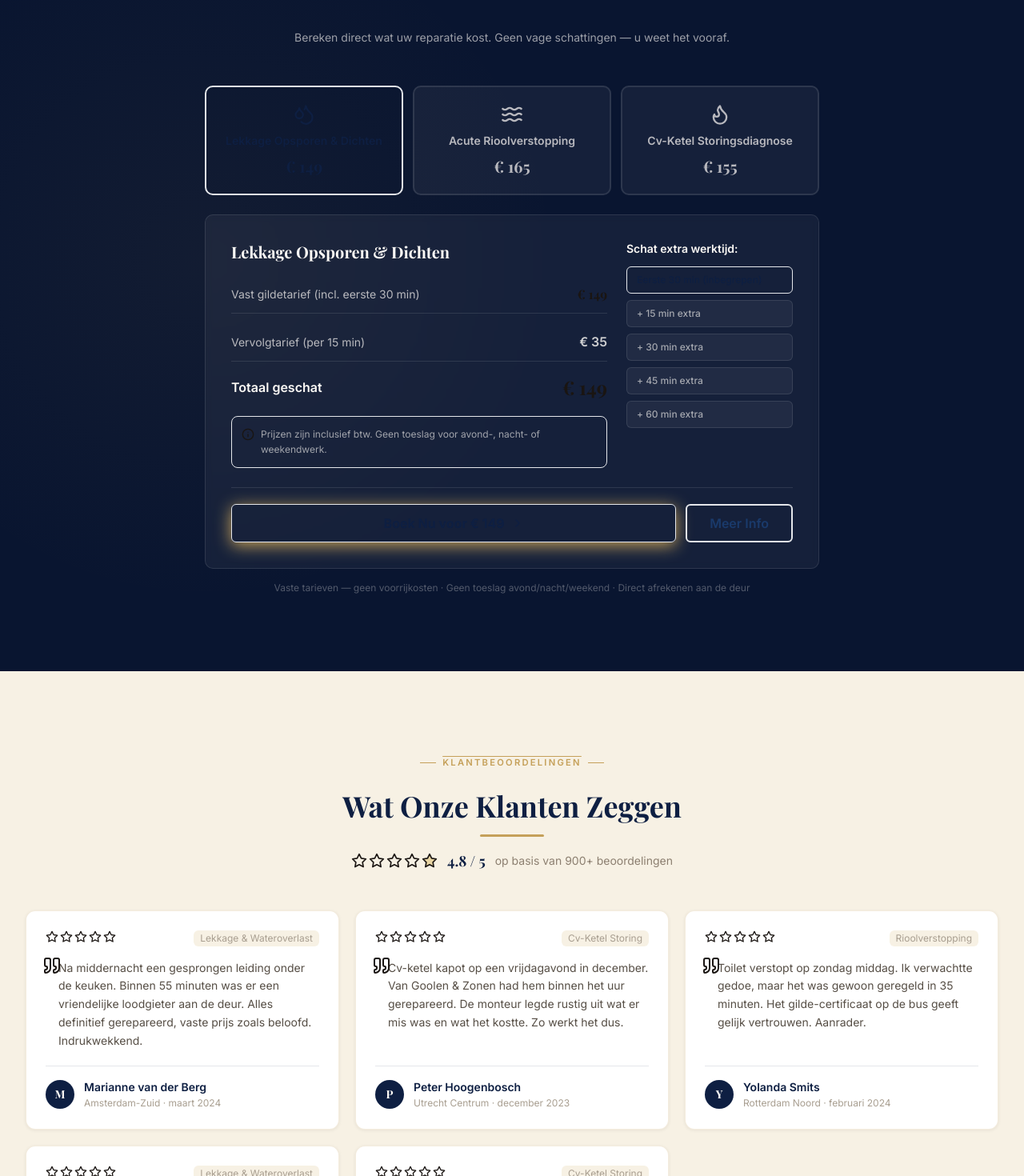
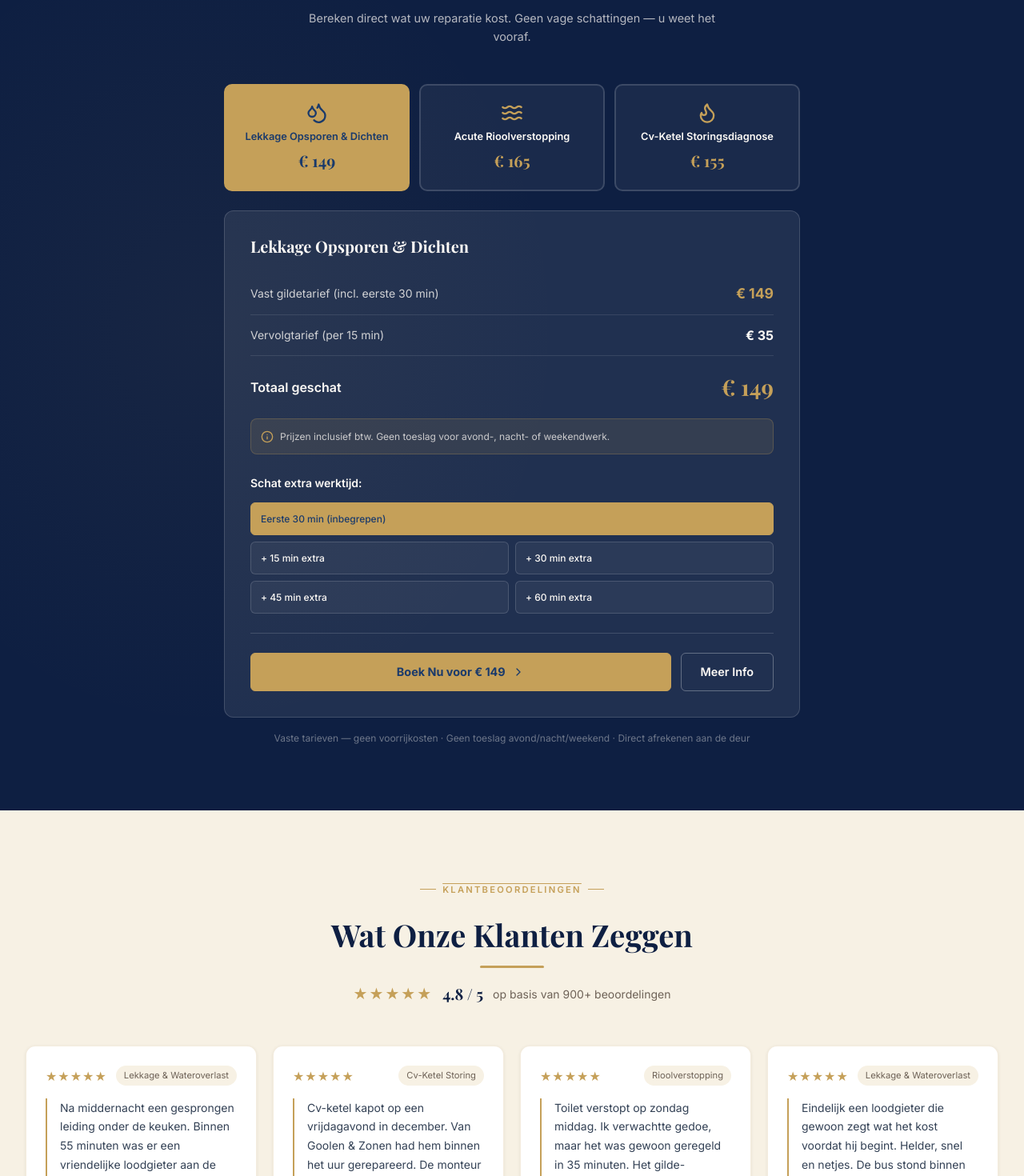
Before and after one commit to mohamedboujjou95-bit/vangoolen-en-zonen, a Next.js app: page / in a window 1280 px wide. Shown: the part 1880-3350 px from the top of the page at 80% size. Built offline with nearby package versions, Linux system fonts and the light colour scheme.

Commit message:
fix: contrast, sterren, knoppen

```diff
--- a/components/sections/reviews.tsx
+++ b/components/sections/reviews.tsx
@@ -1,68 +1,38 @@
 import React from "react";
-import { Quote } from "lucide-react";
-import { StarRating } from "@/components/ui/star-rating";
 import { REVIEWS } from "@/lib/data";
 
 export function ReviewsSection() {
   return (
-    <section className="section bg-cream-200">
+    <section style={{background:"#f7f1e4",padding:"5rem 0"}}>
       <div className="container-vg">
-
-        {/* Header */}
-        <div className="text-center max-w-xl mx-auto mb-12">
+        <div style={{textAlign:"center",maxWidth:"540px",margin:"0 auto 3rem"}}>
           <span className="overline mb-3">Klantbeoordelingen</span>
-          <h2 className="font-display font-bold text-3xl md:text-4xl text-primary-800 mt-3">
-            Wat Onze Klanten Zeggen
-          </h2>
-          <div className="gold-rule-center mt-4" />
-          <div className="flex items-center justify-center gap-3 mt-4">
-            <StarRating rating={4.8} size="lg" />
-            <span className="font-display font-bold text-primary-800 text-lg">4.8 / 5</span>
-            <span className="text-secondary-500 text-sm">op basis van 900+ beoordelingen</span>
+          <h2 className="font-display font-bold" style={{fontSize:"clamp(1.75rem,3vw,2.4rem)",color:"#0e1f42",marginTop:"0.75rem"}}>Wat Onze Klanten Zeggen</h2>
+          <div className="gold-rule-center" />
+          <div style={{display:"flex",alignItems:"center",justifyContent:"center",gap:"0.75rem",marginTop:"1rem"}}>
+            <span style={{color:"#C5A059",fontSize:"1.25rem",letterSpacing:"2px"}}>★★★★★</span>
+            <strong style={{fontFamily:"var(--font-display)",fontSize:"1.2rem",color:"#0e1f42"}}>4.8 / 5</strong>
+            <span style={{color:"#6e6257",fontSize:"0.875rem"}}>op basis van 900+ beoordelingen</span>
           </div>
         </div>
-
-        {/* Review grid */}
-        <div className="grid grid-cols-1 md:grid-cols-2 lg:grid-cols-3 gap-5">
-          {REVIEWS.map((review, i) => (
-            <div
-              key={review.id}
-              className={[
-                "card-heritage p-6 flex flex-col",
-                i === 0 ? "lg:col-span-1 md:col-span-2 lg:md:col-span-1" : "",
-              ].join(" ")}
-            >
-              {/* Top: stars + service */}
-              <div className="flex items-start justify-between mb-4">
-                <StarRating rating={review.rating} />
-                <span className="text-xs text-secondary-400 bg-cream-200 px-2 py-0.5 rounded font-body">
-                  {review.service}
-                </span>
+        <div style={{display:"grid",gridTemplateColumns:"repeat(auto-fit,minmax(280px,1fr))",gap:"1.25rem"}}>
+          {REVIEWS.map((review) => (
+            <div key={review.id} className="card-heritage" style={{padding:"1.5rem",display:"flex",flexDirection:"column"}}>
+              <div style={{display:"flex",justifyContent:"space-between",alignItems:"flex-start",marginBottom:"0.875rem"}}>
+                <span style={{color:"#C5A059",fontSize:"1rem",letterSpacing:"1px"}}>{"★".repeat(review.rating)}</span>
+                <span style={{fontSize:"0.7rem",color:"#6e6257",background:"#f7f1e4",padding:"0.2rem 0.625rem",borderRadius:"999px"}}>{review.service}</span>
               </div>
-
-              {/* Quote */}
-              <div className="relative flex-1">
-                <Quote className="h-6 w-6 text-gold-DEFAULT/30 absolute -top-1 -left-1" />
-                <p className="text-sm text-secondary-700 leading-relaxed pl-4 font-body">
-                  {review.text}
-                </p>
-              </div>
-
-              {/* Author */}
-              <div className="flex items-center gap-3 mt-5 pt-4 border-t border-gold-DEFAULT/15">
-                <div className="w-9 h-9 rounded-full bg-primary-800 flex items-center justify-center
-                                text-cream text-sm font-display font-bold shrink-0">
-                  {review.author.charAt(0)}
-                </div>
-                <div className="leading-none">
-                  <p className="text-sm font-semibold text-primary-800">{review.author}</p>
-                  <p className="text-xs text-secondary-400 mt-0.5">{review.location} · {review.date}</p>
+              <p style={{fontSize:"0.875rem",color:"#334155",lineHeight:1.7,paddingLeft:"1rem",borderLeft:"2px solid #C5A059",flex:1,marginBottom:"1.25rem"}}>{review.text}</p>
+              <div style={{display:"flex",alignItems:"center",gap:"0.75rem",paddingTop:"1rem",borderTop:"1px solid rgba(197,160,89,0.15)"}}>
+                <div style={{width:"2.25rem",height:"2.25rem",borderRadius:"50%",background:"#1a3a6b",display:"flex",alignItems:"center",justifyContent:"center",fontSize:"0.875rem",fontWeight:700,color:"#FDFAF6",fontFamily:"var(--font-display)",flexShrink:0}}>{review.author.charAt(0)}</div>
+                <div>
+                  <p style={{fontSize:"0.8125rem",fontWeight:600,color:"#0e1f42"}}>{review.author}</p>
+                  <p style={{fontSize:"0.7rem",color:"#a89e90",marginTop:"0.1rem"}}>{review.location} · {review.date}</p>
                 </div>
               </div>
             </div>
           ))}
         </div>
-
       </div>
     </section>
   );
--- a/components/sections/tarief-calculator.tsx
+++ b/components/sections/tarief-calculator.tsx
@@ -1,105 +1,88 @@
 "use client";
-
 import React, { useState } from "react";
 import Link from "next/link";
 import { Droplets, Waves, Flame, ChevronRight, Info } from "lucide-react";
 import { GILDE_TARIEVEN } from "@/lib/data";
 import { formatPrice } from "@/lib/utils";
 import type { ServiceId } from "@/types";
-
-const SERVICE_ICONS: Record<ServiceId, React.ElementType> = {
-  lekkage: Droplets,
-  verstopping: Waves,
-  "cv-storing": Flame,
-};
-
+const SERVICE_ICONS: Record<ServiceId, React.ElementType> = { lekkage: Droplets, verstopping: Waves, "cv-storing": Flame };
 export function TariefCalculatorSection() {
   const [selected, setSelected] = useState<ServiceId>("lekkage");
   const [extraMinutes, setExtraMinutes] = useState<number>(0);
-
   const tarief = GILDE_TARIEVEN.find((t) => t.serviceId === selected)!;
   const extraBlocks = Math.ceil(extraMinutes / 15);
   const totalPrice = tarief.vastTarief + extraBlocks * tarief.vervolgtarief;
-
   return (
-    <section id="tarieven" className="section bg-primary-900 relative overflow-hidden">
-      <div className="absolute inset-0 pointer-events-none" style={{ background: "radial-gradient(ellipse 50% 60% at 20% 50%, rgba(197,160,89,0.05) 0%, transparent 70%)" }} />
-      <div className="container-vg relative z-10">
-        <div className="text-center max-w-xl mx-auto mb-12">
-          <span className="overline mb-4" style={{color:"rgba(197,160,89,0.8)"}}>Volledige Transparantie</span>
-          <h2 className="text-3xl md:text-4xl font-display font-bold text-cream mt-3">Vaste Gildetarieven</h2>
-          <div className="w-16 h-0.5 bg-gold-DEFAULT rounded mx-auto mt-4" />
-          <p className="text-cream/60 mt-4 text-sm leading-relaxed">Bereken direct wat uw reparatie kost. Geen vage schattingen — u weet het vooraf.</p>
+    <section id="tarieven" style={{background:"#0e1f42",padding:"5rem 0",position:"relative",overflow:"hidden"}}>
+      <div style={{position:"absolute",inset:0,background:"radial-gradient(ellipse 50% 60% at 20% 50%, rgba(197,160,89,0.05) 0%, transparent 70%)",pointerEvents:"none"}} />
+      <div className="container-vg" style={{position:"relative",zIndex:1}}>
+        <div style={{textAlign:"center",maxWidth:"540px",margin:"0 auto 3rem"}}>
+          <span className="overline" style={{color:"rgba(197,160,89,0.9)"}}>Volledige Transparantie</span>
+          <h2 className="font-display font-bold" style={{fontSize:"clamp(1.75rem,3vw,2.4rem)",color:"#FDFAF6",marginTop:"0.75rem"}}>Vaste Gildetarieven</h2>
+          <div style={{width:"4rem",height:"3px",background:"#C5A059",borderRadius:"999px",margin:"1rem auto"}} />
+          <p style={{color:"rgba(253,250,246,0.7)",fontSize:"0.9rem",lineHeight:1.6}}>Bereken direct wat uw reparatie kost. Geen vage schattingen — u weet het vooraf.</p>
         </div>
-
-        <div className="max-w-3xl mx-auto">
-          <div className="grid grid-cols-1 sm:grid-cols-3 gap-3 mb-6">
+        <div style={{maxWidth:"720px",margin:"0 auto"}}>
+          <div style={{display:"grid",gridTemplateColumns:"repeat(3,1fr)",gap:"0.75rem",marginBottom:"1.5rem"}}>
             {GILDE_TARIEVEN.map((t) => {
               const Icon = SERVICE_ICONS[t.serviceId];
               const isActive = selected === t.serviceId;
               return (
                 <button key={t.serviceId} onClick={() => { setSelected(t.serviceId); setExtraMinutes(0); }}
-                  className={`relative flex flex-col items-center gap-2.5 p-5 rounded-lg border-2 transition-all duration-200 cursor-pointer text-center group ${isActive ? "bg-gold-DEFAULT border-gold-DEFAULT text-primary-800" : "bg-white/5 border-white/10 text-cream/70 hover:border-gold-DEFAULT/40"}`}>
-                  <Icon className={`h-7 w-7 ${isActive ? "text-primary-800" : "text-gold-DEFAULT"}`} />
-                  <span className={`text-sm font-semibold font-body leading-tight ${isActive ? "text-primary-800" : ""}`}>{t.service}</span>
-                  <span className={`text-xl font-display font-bold ${isActive ? "text-primary-800" : "text-gold-DEFAULT"}`}>{formatPrice(t.vastTarief)}</span>
-                </button>
-              );
+                  style={{padding:"1.25rem 1rem",borderRadius:"0.625rem",border:`2px solid ${isActive?"#C5A059":"rgba(255,255,255,0.15)"}`,background:isActive?"#C5A059":"rgba(255,255,255,0.05)",cursor:"pointer",textAlign:"center",transition:"all 0.2s"}}>
+                  <Icon style={{height:"1.75rem",width:"1.75rem",color:isActive?"#1a3a6b":"#C5A059",margin:"0 auto 0.5rem"}} />
+                  <span style={{display:"block",fontSize:"0.8rem",fontWeight:600,color:isActive?"#1a3a6b":"#FDFAF6",lineHeight:1.3}}>{t.service}</span>
+                  <span style={{display:"block",fontSize:"1.25rem",fontWeight:700,color:isActive?"#1a3a6b":"#C5A059",marginTop:"0.25rem",fontFamily:"var(--font-display)"}}>{formatPrice(t.vastTarief)}</span>
+                </button>);
             })}
           </div>
-
-          <div className="bg-white/5 backdrop-blur-sm border border-white/10 rounded-lg p-6 md:p-8">
-            <div className="flex flex-col md:flex-row gap-6">
-              <div className="flex-1">
-                <h3 className="font-display font-bold text-cream text-xl mb-4">{tarief.service}</h3>
-                <div className="space-y-3 mb-5">
-                  <div className="flex items-center justify-between py-2.5 border-b border-white/10">
-                    <span className="text-sm text-cream/70">Vast gildetarief (incl. eerste 30 min)</span>
-                    <span className="font-bold text-gold-DEFAULT font-display">{formatPrice(tarief.vastTarief)}</span>
-                  </div>
-                  <div className="flex items-center justify-between py-2.5 border-b border-white/10">
-                    <span className="text-sm text-cream/70">Vervolgtarief (per 15 min)</span>
-                    <span className="font-semibold text-cream/80">{formatPrice(tarief.vervolgtarief)}</span>
-                  </div>
-                  {extraBlocks > 0 && (
-                    <div className="flex items-center justify-between py-2.5 border-b border-white/10">
-                      <span className="text-sm text-cream/70">Extra werk ({extraMinutes} min = {extraBlocks}× blok)</span>
-                      <span className="font-semibold text-cream/80">{formatPrice(extraBlocks * tarief.vervolgtarief)}</span>
+          <div style={{background:"rgba(255,255,255,0.08)",border:"1px solid rgba(255,255,255,0.15)",borderRadius:"0.75rem",padding:"2rem"}}>
+            <div style={{display:"flex",flexDirection:"column",gap:"1.5rem"}}>
+              <div style={{flex:1}}>
+                <h3 className="font-display font-bold" style={{color:"#FDFAF6",fontSize:"1.25rem",marginBottom:"1.25rem"}}>{tarief.service}</h3>
+                <div style={{display:"flex",flexDirection:"column",gap:"0"}}>
+                  {[
+                    {label:"Vast gildetarief (incl. eerste 30 min)",val:formatPrice(tarief.vastTarief),highlight:true},
+                    {label:"Vervolgtarief (per 15 min)",val:formatPrice(tarief.vervolgtarief),highlight:false},
+                    ...(extraBlocks>0?[{label:`Extra werk (${extraMinutes} min)`,val:formatPrice(extraBlocks*tarief.vervolgtarief),highlight:false}]:[]),
+                  ].map((row,i)=>(
+                    <div key={i} style={{display:"flex",justifyContent:"space-between",alignItems:"center",padding:"0.75rem 0",borderBottom:"1px solid rgba(255,255,255,0.1)"}}>
+                      <span style={{fontSize:"0.875rem",color:"rgba(253,250,246,0.8)"}}>{row.label}</span>
+                      <span style={{fontWeight:700,color:row.highlight?"#C5A059":"#FDFAF6",fontSize:row.highlight?"1.1rem":"1rem"}}>{row.val}</span>
                     </div>
-                  )}
-                  <div className="flex items-center justify-between pt-1">
-                    <span className="font-semibold text-cream">Totaal geschat</span>
-                    <span className="font-display font-bold text-2xl text-gold-DEFAULT">{formatPrice(totalPrice)}</span>
+                  ))}
+                  <div style={{display:"flex",justifyContent:"space-between",alignItems:"center",paddingTop:"1rem"}}>
+                    <span style={{fontWeight:600,color:"#FDFAF6",fontSize:"1rem"}}>Totaal geschat</span>
+                    <span className="font-display font-bold" style={{color:"#C5A059",fontSize:"1.75rem"}}>{formatPrice(totalPrice)}</span>
                   </div>
                 </div>
-                <div className="flex items-start gap-2 p-3 bg-gold-DEFAULT/10 rounded-md border border-gold-DEFAULT/20">
-                  <Info className="h-4 w-4 text-gold-DEFAULT mt-0.5 shrink-0" />
-                  <p className="text-xs text-cream/60 leading-relaxed">Prijzen zijn inclusief btw. Geen toeslag voor avond-, nacht- of weekendwerk.</p>
+                <div style={{display:"flex",alignItems:"flex-start",gap:"0.5rem",padding:"0.75rem",background:"rgba(197,160,89,0.12)",borderRadius:"0.5rem",border:"1px solid rgba(197,160,89,0.25)",marginTop:"1rem"}}>
+                  <Info style={{height:"1rem",width:"1rem",color:"#C5A059",flexShrink:0,marginTop:"0.1rem"}} />
+                  <p style={{fontSize:"0.75rem",color:"rgba(253,250,246,0.75)",lineHeight:1.6}}>Prijzen inclusief btw. Geen toeslag voor avond-, nacht- of weekendwerk.</p>
                 </div>
               </div>
-              <div className="md:w-52 flex flex-col">
-                <p className="text-sm font-semibold text-cream mb-3">Schat extra werktijd:</p>
-                <div className="grid grid-cols-2 md:grid-cols-1 gap-2">
-                  {[0, 15, 30, 45, 60].map((mins) => (
-                    <button key={mins} onClick={() => setExtraMinutes(mins)}
-                      className={`px-3 py-2 rounded text-xs font-medium text-left transition-all duration-150 border ${mins === 0 ? "col-span-2 md:col-span-1" : ""} ${extraMinutes === mins ? "bg-gold-DEFAULT text-primary-800 border-gold-DEFAULT font-bold" : "bg-white/5 text-cream/60 border-white/10 hover:border-gold-DEFAULT/30"}`}>
-                      {mins === 0 ? "Eerste 30 min (inbegrepen)" : `+ ${mins} min extra`}
+              <div>
+                <p style={{fontSize:"0.875rem",fontWeight:600,color:"#FDFAF6",marginBottom:"0.75rem"}}>Schat extra werktijd:</p>
+                <div style={{display:"grid",gridTemplateColumns:"1fr 1fr",gap:"0.5rem"}}>
+                  {[0,15,30,45,60].map((mins)=>(
+                    <button key={mins} onClick={()=>setExtraMinutes(mins)}
+                      style={{padding:"0.6rem 0.75rem",borderRadius:"0.375rem",fontSize:"0.75rem",fontWeight:500,textAlign:"left",cursor:"pointer",transition:"all 0.15s",border:`1px solid ${extraMinutes===mins?"#C5A059":"rgba(255,255,255,0.15)"}`,background:extraMinutes===mins?"#C5A059":"rgba(255,255,255,0.05)",color:extraMinutes===mins?"#1a3a6b":"#FDFAF6",gridColumn:mins===0?"span 2":"span 1"}}>
+                      {mins===0?"Eerste 30 min (inbegrepen)":`+ ${mins} min extra`}
                     </button>
                   ))}
                 </div>
               </div>
             </div>
-            <div className="mt-6 pt-5 border-t border-white/10 flex flex-col sm:flex-row gap-3">
-              <Link href={`/boeking?service=${selected}`} className="flex-1 inline-flex items-center justify-center gap-2 h-12 px-7 text-base font-bold rounded bg-gold-DEFAULT text-primary-800 border border-gold-DEFAULT hover:bg-gold-dark hover:text-white transition-all duration-200 shadow-gold">
-                Boek Nu voor {formatPrice(tarief.vastTarief)}
-                <ChevronRight className="h-4 w-4" />
+            <div style={{borderTop:"1px solid rgba(255,255,255,0.15)",paddingTop:"1.5rem",marginTop:"1.5rem",display:"flex",gap:"0.75rem",flexWrap:"wrap"}}>
+              <Link href={`/boeking?service=${selected}`} style={{flex:1,minWidth:"180px",display:"inline-flex",alignItems:"center",justifyContent:"center",gap:"0.5rem",height:"3rem",borderRadius:"0.375rem",background:"#C5A059",color:"#1a3a6b",fontWeight:700,fontSize:"0.9rem",textDecoration:"none",border:"1px solid #C5A059"}}>
+                Boek Nu voor {formatPrice(tarief.vastTarief)} <ChevronRight style={{height:"1rem",width:"1rem"}} />
               </Link>
-              <Link href="/diensten" className="inline-flex items-center justify-center gap-2 h-12 px-7 text-base font-semibold rounded bg-transparent text-gold-DEFAULT border-2 border-gold-DEFAULT hover:bg-gold-DEFAULT hover:text-primary-800 transition-all duration-200">
+              <Link href="/diensten" style={{display:"inline-flex",alignItems:"center",justifyContent:"center",gap:"0.5rem",height:"3rem",padding:"0 1.5rem",borderRadius:"0.375rem",background:"transparent",color:"#FDFAF6",fontWeight:600,fontSize:"0.9rem",textDecoration:"none",border:"1px solid rgba(255,255,255,0.3)"}}>
                 Meer Info
               </Link>
             </div>
           </div>
-          <p className="text-center text-xs text-cream/30 mt-4">Vaste tarieven — geen voorrijkosten · Geen toeslag avond/nacht/weekend · Direct afrekenen aan de deur</p>
+          <p style={{textAlign:"center",fontSize:"0.75rem",color:"rgba(253,250,246,0.4)",marginTop:"1rem"}}>Vaste tarieven — geen voorrijkosten · Geen toeslag avond/nacht/weekend · Direct afrekenen aan de deur</p>
         </div>
       </div>
     </section>
```
Also changed, not shown: components/sections/cta-banner.tsx (+11 -15 lines).
